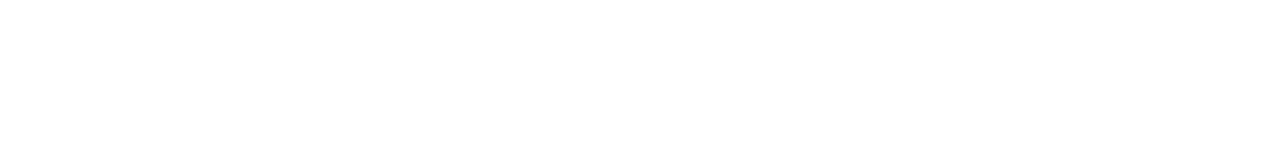
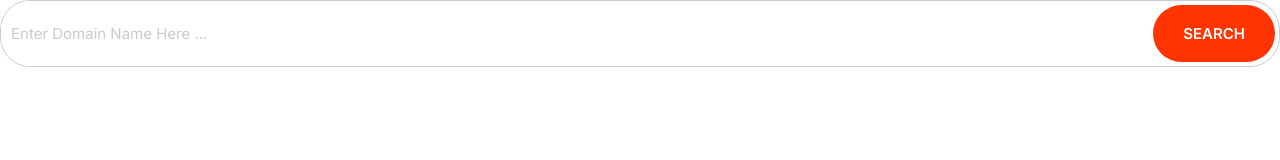
Before and after one commit to abdulrahman-b-h/moshify, a plain HTML site: page index.html in a window 1280 px wide. Drawn offline with Linux system fonts and the light colour scheme.

Commit message:
Add inputs styles.

```diff
--- a/css/styles.css
+++ b/css/styles.css
@@ -1,9 +1,12 @@
+/*Color Palette*/
 :root {
   --color-primary: #2584ff;
   --color-secondary: #00d9ff;
   --color-accent: #ff3400;
   --color-headings: #1b0760;
   --color-body: #918ca4;
+  --color-border: #ccc;
+  --border-radius: 30px;
 }
 
 *,
@@ -244,3 +247,36 @@ a {
 /*////////////////////////*/
 
 /*Inputs*/
+.input {
+  border-radius: var(--border-radius);
+  border: 1px solid var(--color-border);
+  color: var(--color-headings);
+  font-size: 2rem;
+  outline: none;
+  padding: 1.5rem 3.5rem;
+}
+
+::placeholder {
+  color: #cdcbc7;
+}
+
+.input-group {
+  border: 1px solid var(--color-border);
+  border-radius: var(--border-radius);
+  display: flex;
+}
+
+.input-group .input {
+  border: 0;
+  flex-grow: 1;
+  padding: 1.5rem 1rem;
+}
+
+.input-group .btn {
+  margin: 4px;
+}
+@media screen and (min-width: 1024px) {
+  .input {
+    font-size: 1.5rem;
+  }
+}
--- a/index.html
+++ b/index.html
@@ -13,7 +13,10 @@
 </head>
 
 <body>
-
+    <div class="input-group">
+        <input type="text" class="input" placeholder="Enter Domain Name Here ...">
+        <button class="btn btn--accent">Search</button>
+    </div>
 </body>
 
 </html>
```
Also changed, not shown: components/inputs.html (added, +4 -0 lines).
